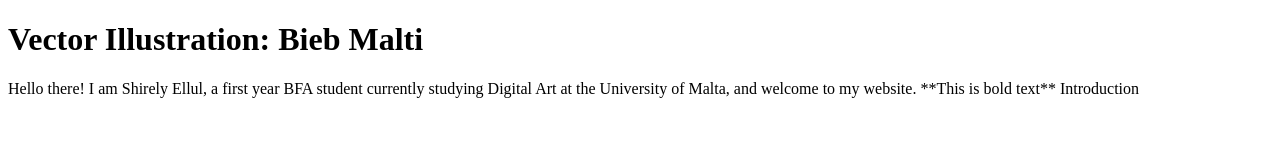
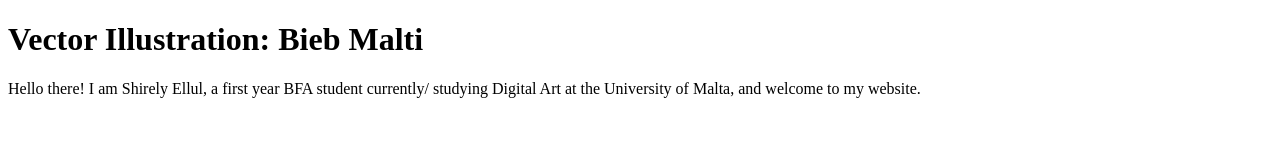
Before and after one commit to shirell24/shirell24.github.io, a plain HTML site: page index.html in a window 1280 px wide. Drawn offline with Linux system fonts and the light colour scheme.

Commit message:
Update index.html

```diff
--- a/index.html
+++ b/index.html
@@ -8,10 +8,8 @@
 <body>
 <h1>Vector Illustration: Bieb Malti</h1>
 
-Hello there! I am Shirely Ellul, a first year BFA student currently studying Digital Art at the University of Malta, and welcome to my website.
-
-**This is bold text** Introduction
-
+Hello there! I am Shirely Ellul, a first year BFA student currently/
+studying Digital Art at the University of Malta, and welcome to my website.
 
 
 </body>
```
